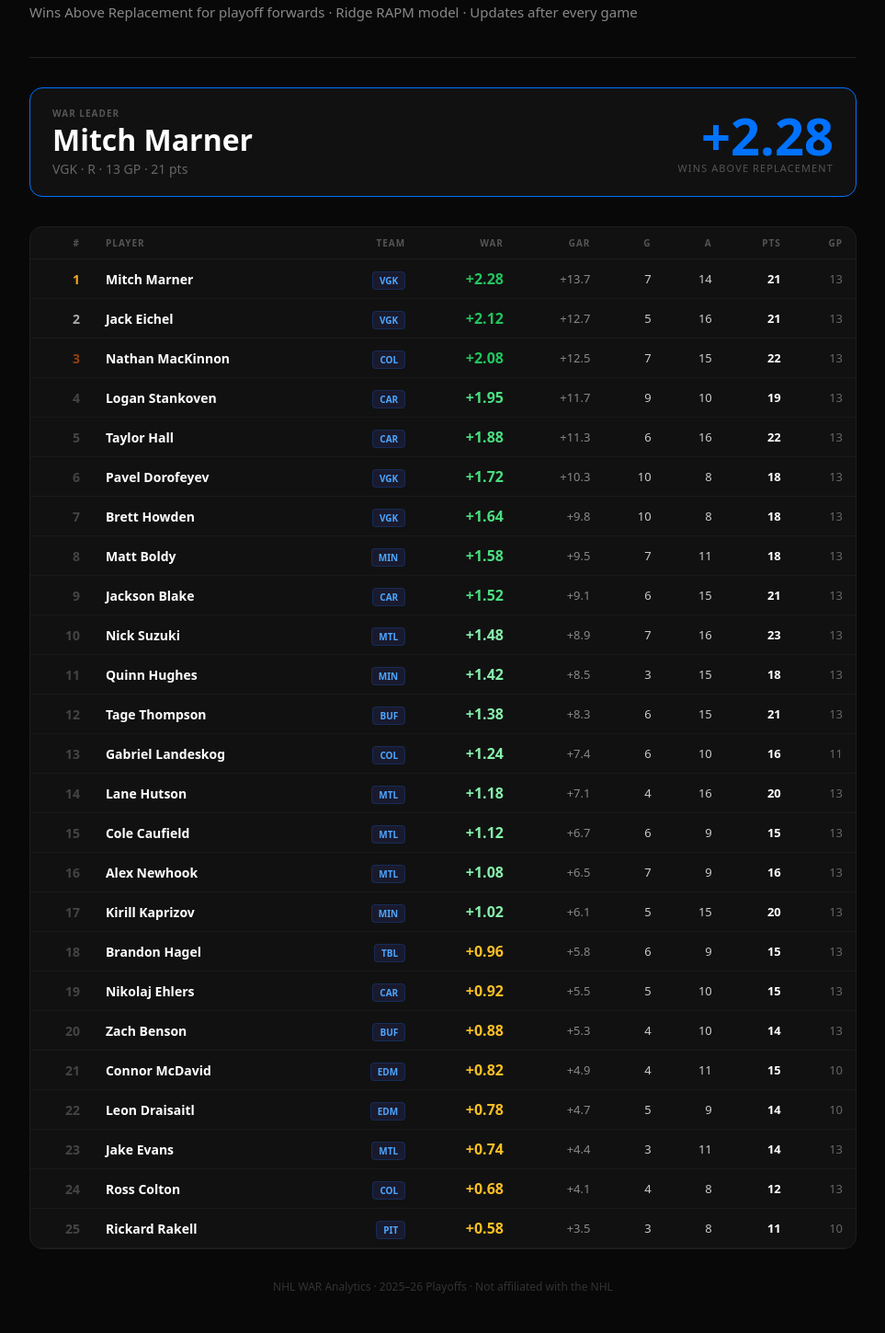
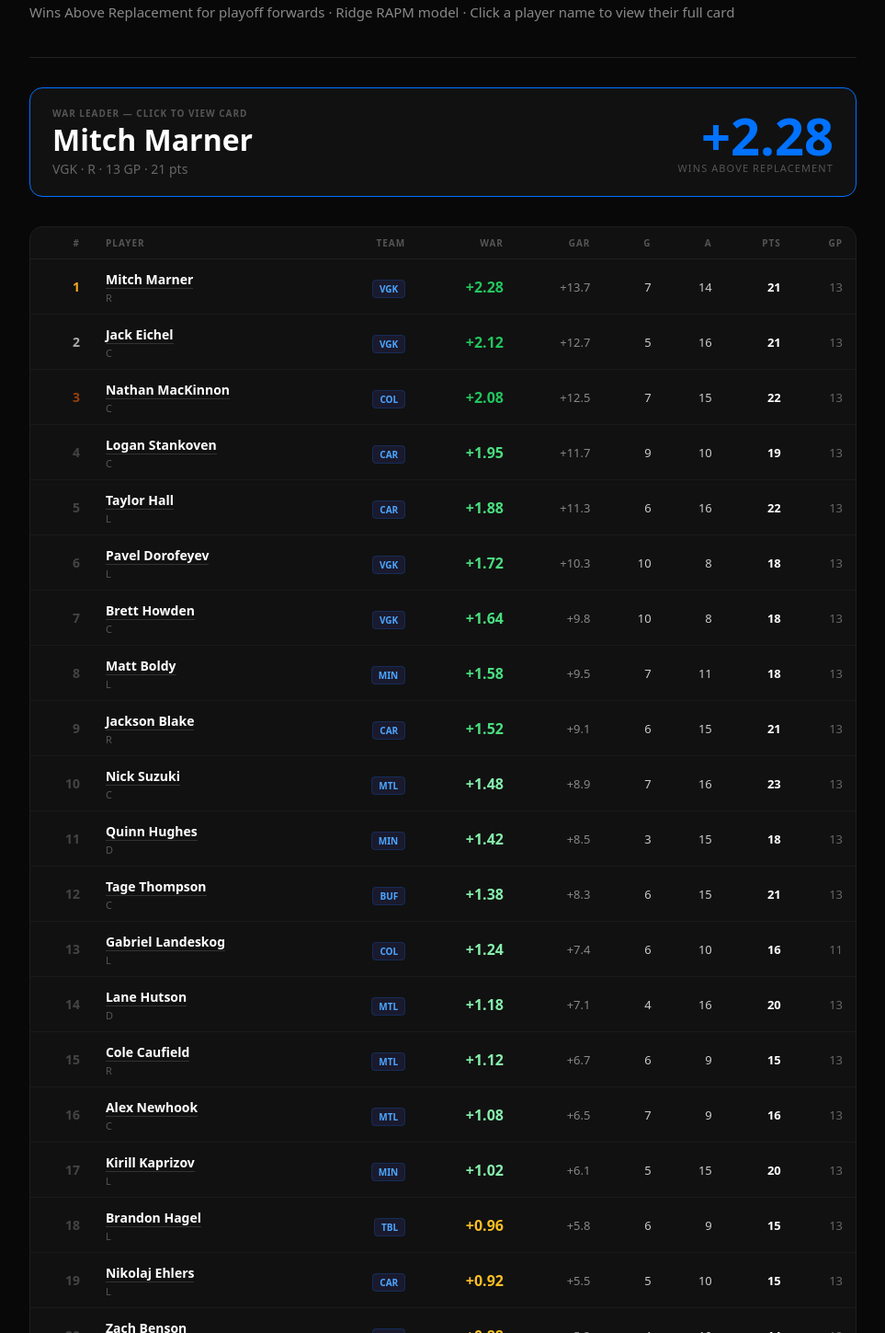
Before and after one commit to DanielFlood9/nhl-war, a Next.js app in the folder frontend/: page / in a window 1280 px wide. Shown: the part 121-1570 px from the top of the page at 92% size, without its empty margins (158-1121 px from the left). Built offline with nearby package versions, Linux system fonts and the light colour scheme.

Commit message:
Update page.tsx

```diff
--- a/frontend/app/page.tsx
+++ b/frontend/app/page.tsx
@@ -1,31 +1,33 @@
 "use client"
 
+import Link from "next/link"
+
 const PLAYERS = [
-  { rank:1,  name:"Mitch Marner",      team:"VGK", pos:"R", war:2.28, gar:13.68, g:7,  a:14, pts:21, gp:13 },
-  { rank:2,  name:"Jack Eichel",       team:"VGK", pos:"C", war:2.12, gar:12.72, g:5,  a:16, pts:21, gp:13 },
-  { rank:3,  name:"Nathan MacKinnon",  team:"COL", pos:"C", war:2.08, gar:12.48, g:7,  a:15, pts:22, gp:13 },
-  { rank:4,  name:"Logan Stankoven",   team:"CAR", pos:"C", war:1.95, gar:11.70, g:9,  a:10, pts:19, gp:13 },
-  { rank:5,  name:"Taylor Hall",       team:"CAR", pos:"L", war:1.88, gar:11.28, g:6,  a:16, pts:22, gp:13 },
-  { rank:6,  name:"Pavel Dorofeyev",   team:"VGK", pos:"L", war:1.72, gar:10.32, g:10, a:8,  pts:18, gp:13 },
-  { rank:7,  name:"Brett Howden",      team:"VGK", pos:"C", war:1.64, gar:9.84,  g:10, a:8,  pts:18, gp:13 },
-  { rank:8,  name:"Matt Boldy",        team:"MIN", pos:"L", war:1.58, gar:9.48,  g:7,  a:11, pts:18, gp:13 },
-  { rank:9,  name:"Jackson Blake",     team:"CAR", pos:"R", war:1.52, gar:9.12,  g:6,  a:15, pts:21, gp:13 },
-  { rank:10, name:"Nick Suzuki",       team:"MTL", pos:"C", war:1.48, gar:8.88,  g:7,  a:16, pts:23, gp:13 },
-  { rank:11, name:"Quinn Hughes",      team:"MIN", pos:"D", war:1.42, gar:8.52,  g:3,  a:15, pts:18, gp:13 },
-  { rank:12, name:"Tage Thompson",     team:"BUF", pos:"C", war:1.38, gar:8.28,  g:6,  a:15, pts:21, gp:13 },
-  { rank:13, name:"Gabriel Landeskog", team:"COL", pos:"L", war:1.24, gar:7.44,  g:6,  a:10, pts:16, gp:11 },
-  { rank:14, name:"Lane Hutson",       team:"MTL", pos:"D", war:1.18, gar:7.08,  g:4,  a:16, pts:20, gp:13 },
-  { rank:15, name:"Cole Caufield",     team:"MTL", pos:"R", war:1.12, gar:6.72,  g:6,  a:9,  pts:15, gp:13 },
-  { rank:16, name:"Alex Newhook",      team:"MTL", pos:"C", war:1.08, gar:6.48,  g:7,  a:9,  pts:16, gp:13 },
-  { rank:17, name:"Kirill Kaprizov",   team:"MIN", pos:"L", war:1.02, gar:6.12,  g:5,  a:15, pts:20, gp:13 },
-  { rank:18, name:"Brandon Hagel",     team:"TBL", pos:"L", war:0.96, gar:5.76,  g:6,  a:9,  pts:15, gp:13 },
-  { rank:19, name:"Nikolaj Ehlers",    team:"CAR", pos:"L", war:0.92, gar:5.52,  g:5,  a:10, pts:15, gp:13 },
-  { rank:20, name:"Zach Benson",       team:"BUF", pos:"L", war:0.88, gar:5.28,  g:4,  a:10, pts:14, gp:13 },
-  { rank:21, name:"Connor McDavid",    team:"EDM", pos:"C", war:0.82, gar:4.92,  g:4,  a:11, pts:15, gp:10 },
-  { rank:22, name:"Leon Draisaitl",    team:"EDM", pos:"C", war:0.78, gar:4.68,  g:5,  a:9,  pts:14, gp:10 },
-  { rank:23, name:"Jake Evans",        team:"MTL", pos:"C", war:0.74, gar:4.44,  g:3,  a:11, pts:14, gp:13 },
-  { rank:24, name:"Ross Colton",       team:"COL", pos:"C", war:0.68, gar:4.08,  g:4,  a:8,  pts:12, gp:13 },
-  { rank:25, name:"Rickard Rakell",    team:"PIT", pos:"C", war:0.58, gar:3.48,  g:3,  a:8,  pts:11, gp:10 },
+  { id:1,  name:"Mitch Marner",      team:"VGK", pos:"R", war:2.28, gar:13.68, g:7,  a:14, pts:21, gp:13 },
+  { id:2,  name:"Jack Eichel",       team:"VGK", pos:"C", war:2.12, gar:12.72, g:5,  a:16, pts:21, gp:13 },
+  { id:3,  name:"Nathan MacKinnon",  team:"COL", pos:"C", war:2.08, gar:12.48, g:7,  a:15, pts:22, gp:13 },
+  { id:4,  name:"Logan Stankoven",   team:"CAR", pos:"C", war:1.95, gar:11.70, g:9,  a:10, pts:19, gp:13 },
+  { id:5,  name:"Taylor Hall",       team:"CAR", pos:"L", war:1.88, gar:11.28, g:6,  a:16, pts:22, gp:13 },
+  { id:6,  name:"Pavel Dorofeyev",   team:"VGK", pos:"L", war:1.72, gar:10.32, g:10, a:8,  pts:18, gp:13 },
+  { id:7,  name:"Brett Howden",      team:"VGK", pos:"C", war:1.64, gar:9.84,  g:10, a:8,  pts:18, gp:13 },
+  { id:8,  name:"Matt Boldy",        team:"MIN", pos:"L", war:1.58, gar:9.48,  g:7,  a:11, pts:18, gp:13 },
+  { id:9,  name:"Jackson Blake",     team:"CAR", pos:"R", war:1.52, gar:9.12,  g:6,  a:15, pts:21, gp:13 },
+  { id:10, name:"Nick Suzuki",       team:"MTL", pos:"C", war:1.48, gar:8.88,  g:7,  a:16, pts:23, gp:13 },
+  { id:11, name:"Quinn Hughes",      team:"MIN", pos:"D", war:1.42, gar:8.52,  g:3,  a:15, pts:18, gp:13 },
+  { id:12, name:"Tage Thompson",     team:"BUF", pos:"C", war:1.38, gar:8.28,  g:6,  a:15, pts:21, gp:13 },
+  { id:13, name:"Gabriel Landeskog", team:"COL", pos:"L", war:1.24, gar:7.44,  g:6,  a:10, pts:16, gp:11 },
+  { id:14, name:"Lane Hutson",       team:"MTL", pos:"D", war:1.18, gar:7.08,  g:4,  a:16, pts:20, gp:13 },
+  { id:15, name:"Cole Caufield",     team:"MTL", pos:"R", war:1.12, gar:6.72,  g:6,  a:9,  pts:15, gp:13 },
+  { id:16, name:"Alex Newhook",      team:"MTL", pos:"C", war:1.08, gar:6.48,  g:7,  a:9,  pts:16, gp:13 },
+  { id:17, name:"Kirill Kaprizov",   team:"MIN", pos:"L", war:1.02, gar:6.12,  g:5,  a:15, pts:20, gp:13 },
+  { id:18, name:"Brandon Hagel",     team:"TBL", pos:"L", war:0.96, gar:5.76,  g:6,  a:9,  pts:15, gp:13 },
+  { id:19, name:"Nikolaj Ehlers",    team:"CAR", pos:"L", war:0.92, gar:5.52,  g:5,  a:10, pts:15, gp:13 },
+  { id:20, name:"Zach Benson",       team:"BUF", pos:"L", war:0.88, gar:5.28,  g:4,  a:10, pts:14, gp:13 },
+  { id:21, name:"Connor McDavid",    team:"EDM", pos:"C", war:0.82, gar:4.92,  g:4,  a:11, pts:15, gp:10 },
+  { id:22, name:"Leon Draisaitl",    team:"EDM", pos:"C", war:0.78, gar:4.68,  g:5,  a:9,  pts:14, gp:10 },
+  { id:23, name:"Jake Evans",        team:"MTL", pos:"C", war:0.74, gar:4.44,  g:3,  a:11, pts:14, gp:13 },
+  { id:24, name:"Ross Colton",       team:"COL", pos:"C", war:0.68, gar:4.08,  g:4,  a:8,  pts:12, gp:13 },
+  { id:25, name:"Rickard Rakell",    team:"PIT", pos:"C", war:0.58, gar:3.48,  g:3,  a:8,  pts:11, gp:10 },
 ]
 
 function warColor(v: number) {
@@ -40,9 +42,8 @@ function warColor(v: number) {
 export default function Home() {
   const leader = PLAYERS[0]
   return (
-    <div style={{ maxWidth: 900, margin: "0 auto", padding: "2rem 1rem" }}>
+    <div style={{ maxWidth: 900, margin: "0 auto", padding: "2rem 1rem", fontFamily: "system-ui, sans-serif", color: "#fff" }}>
 
-      {/* Header */}
       <div style={{ borderBottom: "1px solid #222", paddingBottom: "1.5rem", marginBottom: "2rem" }}>
         <div style={{ fontSize: 11, fontWeight: 600, letterSpacing: "0.12em", textTransform: "uppercase", color: "#0072FF", marginBottom: 10 }}>
           2025–26 Stanley Cup Playoffs
@@ -51,14 +52,15 @@ export default function Home() {
           NHL WAR Rankings
         </h1>
         <p style={{ color: "#888", marginTop: 10, fontSize: 15 }}>
-          Wins Above Replacement for playoff forwards · Ridge RAPM model · Updates after every game
+          Wins Above Replacement for playoff forwards · Ridge RAPM model · Click a player name to view their full card
         </p>
       </div>
 
       {/* Leader card */}
-      <div style={{ background: "#111", border: "1px solid #0072FF", borderRadius: 14, padding: "20px 24px", marginBottom: "2rem", display: "flex", alignItems: "center", justifyContent: "space-between", flexWrap: "wrap", gap: 16 }}>
+      <Link href={`/player/${leader.id}`} style={{ textDecoration: "none", color: "inherit", display: "block" }}>
+        <div style={{ background: "#111", border: "1px solid #0072FF", borderRadius: 14, padding: "20px 24px", marginBottom: "2rem", display: "flex", alignItems: "center", justifyContent: "space-between", flexWrap: "wrap", gap: 16, cursor: "pointer" }}>
           <div>
-          <div style={{ fontSize: 10, fontWeight: 600, letterSpacing: "0.1em", textTransform: "uppercase", color: "#555", marginBottom: 6 }}>WAR Leader</div>
+            <div style={{ fontSize: 10, fontWeight: 600, letterSpacing: "0.1em", textTransform: "uppercase", color: "#555", marginBottom: 6 }}>WAR Leader — click to view card</div>
             <div style={{ fontSize: 32, fontWeight: 800, lineHeight: 1 }}>{leader.name}</div>
             <div style={{ color: "#666", marginTop: 6, fontSize: 14 }}>{leader.team} · {leader.pos} · {leader.gp} GP · {leader.pts} pts</div>
           </div>
@@ -67,6 +69,7 @@ export default function Home() {
             <div style={{ fontSize: 11, color: "#555", textTransform: "uppercase", letterSpacing: "0.1em" }}>Wins Above Replacement</div>
           </div>
         </div>
+      </Link>
 
       {/* Table */}
       <div style={{ background: "#111", border: "1px solid #1e1e1e", borderRadius: 14, overflow: "hidden" }}>
@@ -81,13 +84,13 @@ export default function Home() {
             </thead>
             <tbody>
               {PLAYERS.map(p => (
-                <tr key={p.rank} style={{ borderBottom: "1px solid #1a1a1a" }}
-                  onMouseEnter={e => (e.currentTarget.style.background = "#161616")}
-                  onMouseLeave={e => (e.currentTarget.style.background = "transparent")}
-                >
-                  <td style={{ padding: "10px 14px", textAlign: "right", fontWeight: 700, color: p.rank <= 3 ? (p.rank === 1 ? "#F5A623" : p.rank === 2 ? "#aaa" : "#92400E") : "#444", fontSize: 14 }}>{p.rank}</td>
+                <tr key={p.id} style={{ borderBottom: "1px solid #1a1a1a" }}>
+                  <td style={{ padding: "10px 14px", textAlign: "right", fontWeight: 700, color: p.id <= 3 ? (p.id === 1 ? "#F5A623" : p.id === 2 ? "#aaa" : "#92400E") : "#444", fontSize: 14 }}>{p.id}</td>
                   <td style={{ padding: "10px 14px", textAlign: "left" }}>
-                    <div style={{ fontWeight: 600, fontSize: 14 }}>{p.name}</div>
+                    <Link href={`/player/${p.id}`} style={{ textDecoration: "none", color: "#fff", fontWeight: 600, fontSize: 14, borderBottom: "1px solid #333" }}>
+                      {p.name}
+                    </Link>
+                    <div style={{ fontSize: 11, color: "#555", marginTop: 2 }}>{p.pos}</div>
                   </td>
                   <td style={{ padding: "10px 14px", textAlign: "right" }}>
                     <span style={{ background: "#1a1a2e", border: "1px solid #0072FF33", color: "#4da6ff", fontSize: 10, fontWeight: 700, padding: "2px 7px", borderRadius: 4 }}>{p.team}</span>
```
Lines whose indentation alone changed are shown as unchanged.
